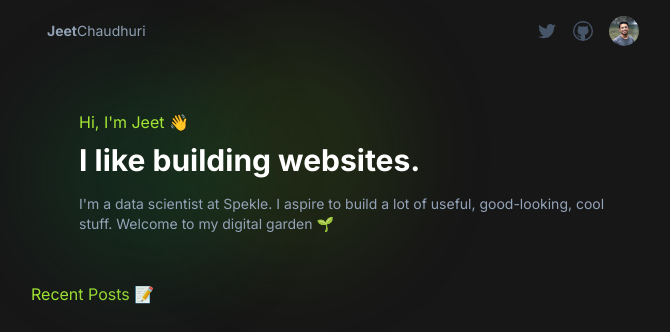
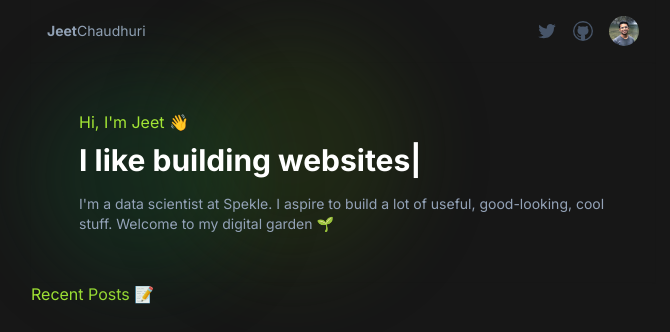
Before and after one commit to jeetch/my-blog, a Next.js app: page / in a window 1280 px wide. Shown: the top 332 px of the page, without its empty margins (297-967 px from the left). Built offline with nearby package versions, Linux system fonts and the light colour scheme.

Commit message:
added type

```diff
--- /dev/null
+++ b/components/Banner.tsx
@@ -0,0 +1,37 @@
+"use client";
+import { FC } from "react";
+import Background from "./Background";
+import { TypeAnimation } from "react-type-animation";
+
+interface BannerProps {}
+
+const Banner: FC<BannerProps> = ({}) => {
+  return (
+    <div className="relative flex flex-col gap-2 w-full z-10 shadow-sm text-left  py-12 px-4 sm:px-12 ">
+      <Background />
+      <h2 className="text-md text-lime-400 ">Hi, I'm Jeet 👋 </h2>
+      <h2 className="text-3xl text-white font-bold shadow-lime-400">
+        {" "}
+        <TypeAnimation
+          sequence={[
+            // Same String at the start will only be typed once, initially
+            "I like building websites",
+          ]}
+          speed={10}
+          repeat={0}
+        />
+      </h2>
+
+      <p className="text-slate-400 text-sm pt-2 ">
+        I'm a data scientist at{" "}
+        <a href="https://www.speklesolutions.com" className="hover:underline">
+          Spekle
+        </a>
+        . I aspire to build a lot of useful, good-looking, cool stuff. Welcome
+        to my digital garden 🌱
+      </p>
+    </div>
+  );
+};
+
+export default Banner;
--- a/package.json
+++ b/package.json
@@ -12,12 +12,14 @@
     "@types/node": "18.15.10",
     "@types/react": "18.0.29",
     "@types/react-dom": "18.0.11",
+    "fs": "^0.0.1-security",
     "gray-matter": "^4.0.3",
     "markdown-to-jsx": "^7.2.0",
     "next": "13.2.4",
     "react": "18.2.0",
     "react-dom": "18.2.0",
     "react-icons": "^4.8.0",
+    "react-type-animation": "^3.0.1",
     "typescript": "5.0.2"
   },
   "devDependencies": {
--- a/src/app/page.tsx
+++ b/src/app/page.tsx
@@ -2,6 +2,7 @@ import { FC } from "react";
 import getPostMetadata from "../../components/getPostMetadata";
 import PostPreview from "../../components/PostPreview";
 import Background from "../../components/Background";
+import Banner from "../../components/Banner";
 
 const HomePage: FC = () => {
   const postMetadata = getPostMetadata().sort(
@@ -13,22 +14,7 @@ const HomePage: FC = () => {
 
   const banner = (
     <header>
-      <div className="relative flex flex-col gap-2 w-full z-10 shadow-sm text-left  py-12 px-4 sm:px-12 ">
-        <Background />
-        <h2 className="text-md text-lime-400 ">Hi, I'm Jeet 👋 </h2>
-        <h2 className="text-3xl text-white font-bold shadow-lime-400">
-          I like building websites.{" "}
-        </h2>
-
-        <p className="text-slate-400 text-sm pt-2 ">
-          I'm a data scientist at{" "}
-          <a href="https://www.speklesolutions.com" className="hover:underline">
-            Spekle
-          </a>
-          . I aspire to build a lot of useful, good-looking, cool stuff. Welcome
-          to my digital garden 🌱
-        </p>
-      </div>
+      <Banner />
     </header>
   );
 
```
Also changed, not shown: 1 other file (tests, documents, lock files or other folders).
